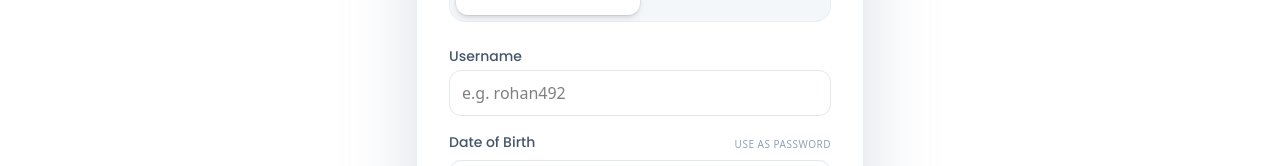
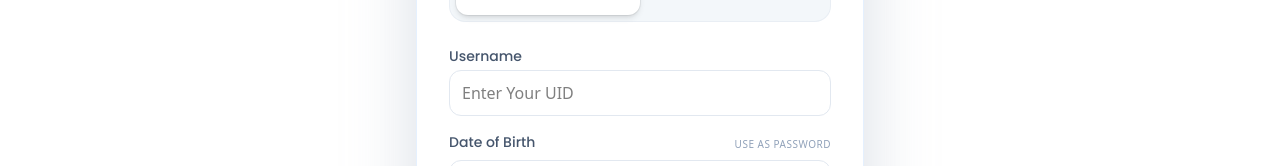
Before and after one commit to Iamjustrosh/Pranjal-Pathshala, a React (Vite) app: page /login in a window 1280 px wide. Shown: the part 342-508 px from the top of the page. Built offline with nearby package versions, Linux system fonts and the light colour scheme; no server answers.

Commit message:
Preview Updated

```diff
--- a/src/pages/Login.jsx
+++ b/src/pages/Login.jsx
@@ -167,7 +167,7 @@ const Login = () => {
                 <input
                   id="username"
                   type="text"
-                  placeholder="e.g. rohan492"
+                  placeholder="Enter Your UID"
                   className={inputClass}
                   value={username} onChange={(e) => setUsername(e.target.value)} required
                 />
```
Also changed, not shown: 1 other file (tests, documents, lock files or other folders).
